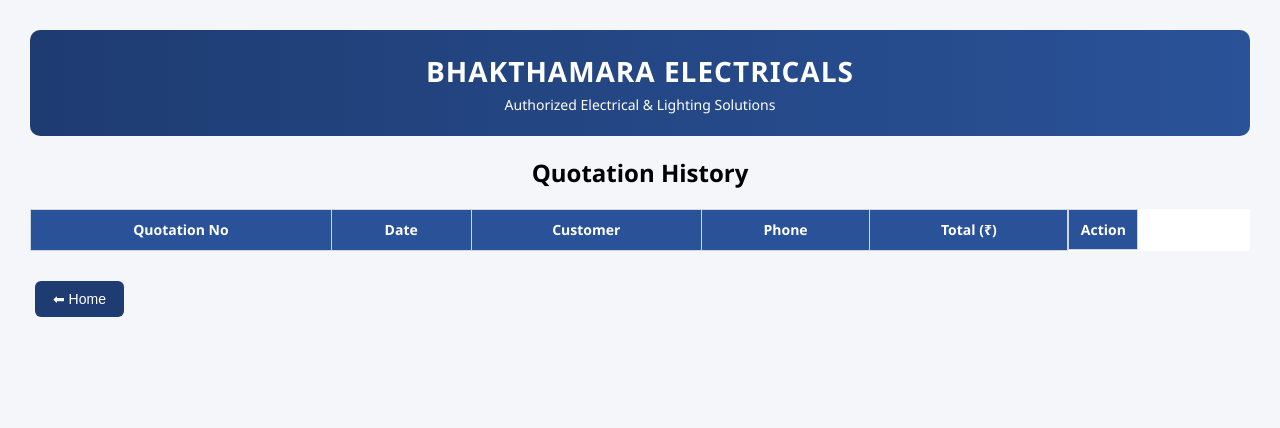
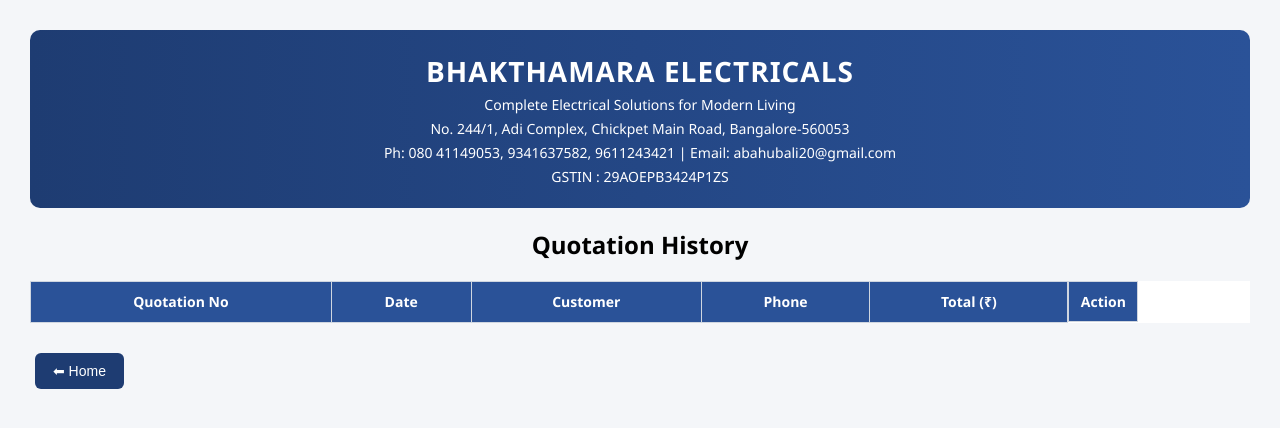
Before and after one commit to TanishaRani-2004/quotation-website, a website: page public/history.html in a window 1280 px wide. Drawn offline with Linux system fonts and the light colour scheme; no server answers.

Commit message:
Update history.html

```diff
--- a/public/history.html
+++ b/public/history.html
@@ -9,7 +9,10 @@
 
 <div class="company-header">
     <h1>BHAKTHAMARA ELECTRICALS</h1>
-    <p>Authorized Electrical & Lighting Solutions</p>
+    <p>Complete Electrical Solutions for Modern Living</p>
+    <p>No. 244/1, Adi Complex, Chickpet Main Road, Bangalore-560053</p>
+    <p>Ph: 080 41149053, 9341637582, 9611243421 | Email: abahubali20@gmail.com</p>
+    <p>GSTIN : 29AOEPB3424P1ZS</p>
 </div>
 
 <h2 style="text-align:center; margin-top:20px;">Quotation History</h2>
```
